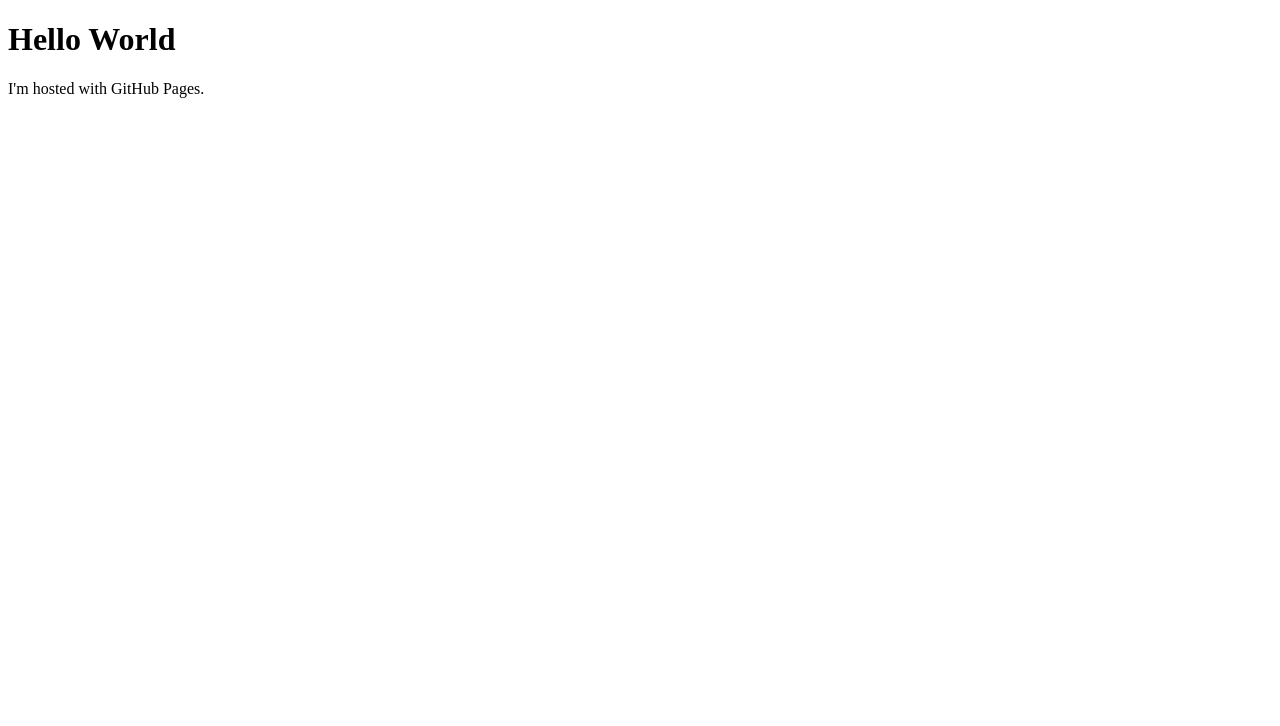
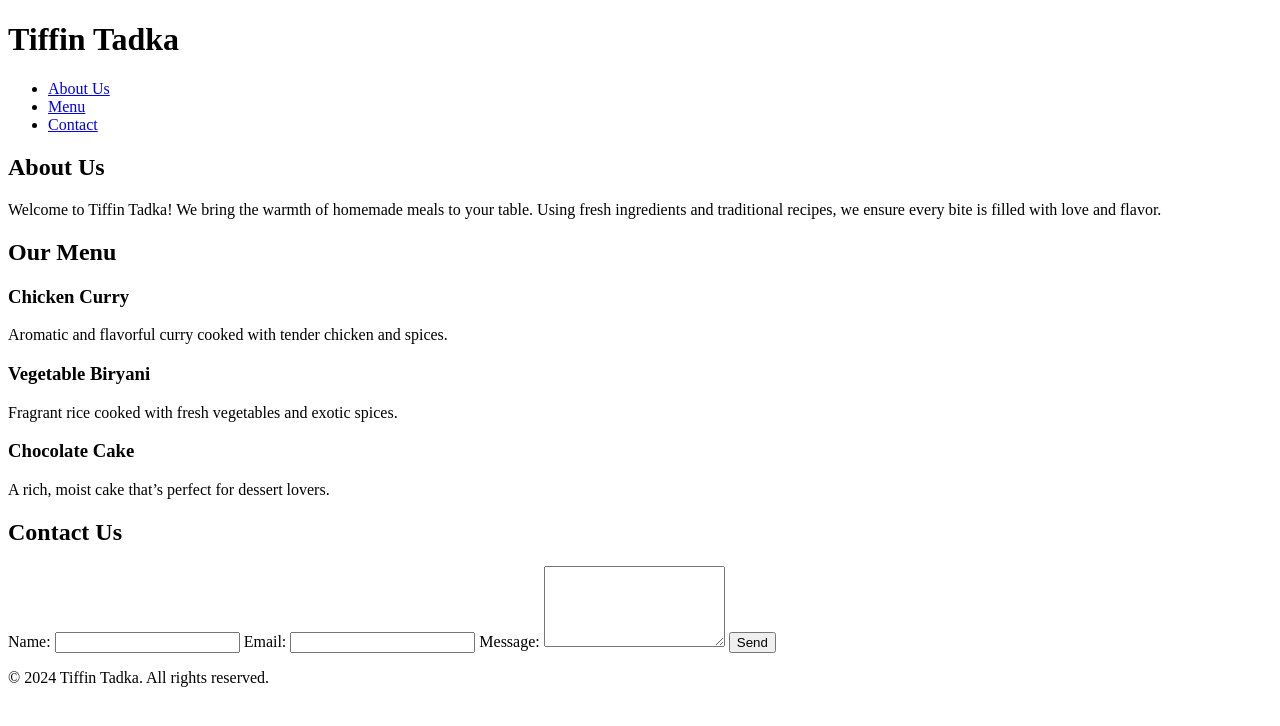
Before and after one commit to tiffintadka/tiffintadka.github.io, a plain HTML site: page index.html in a window 1280 px wide. Drawn offline with Linux system fonts and the light colour scheme.

Commit message:
Update index.html

```diff
--- a/index.html
+++ b/index.html
@@ -1,7 +1,64 @@
 <!DOCTYPE html>
-<html>
+<html lang="en">
+<head>
+    <meta charset="UTF-8">
+    <meta name="viewport" content="width=device-width, initial-scale=1.0">
+    <title>Tiffin Tadka</title>
+    <link rel="stylesheet" href="styles.css">
+</head>
 <body>
-<h1>Hello World</h1>
-<p>I'm hosted with GitHub Pages.</p>
+    <header>
+        <div class="logo">
+            <h1>Tiffin Tadka</h1>
+        </div>
+        <nav>
+            <ul>
+                <li><a href="#about">About Us</a></li>
+                <li><a href="#menu">Menu</a></li>
+                <li><a href="#contact">Contact</a></li>
+            </ul>
+        </nav>
+    </header>
+    <main>
+        <section id="about">
+            <h2>About Us</h2>
+            <p>Welcome to Tiffin Tadka! We bring the warmth of homemade meals to your table. Using fresh ingredients and traditional recipes, we ensure every bite is filled with love and flavor.</p>
+        </section>
+        <section id="menu">
+            <h2>Our Menu</h2>
+            <div class="menu-items">
+                <div class="menu-item">
+                    <h3>Chicken Curry</h3>
+                    <p>Aromatic and flavorful curry cooked with tender chicken and spices.</p>
+                </div>
+                <div class="menu-item">
+                    <h3>Vegetable Biryani</h3>
+                    <p>Fragrant rice cooked with fresh vegetables and exotic spices.</p>
+                </div>
+                <div class="menu-item">
+                    <h3>Chocolate Cake</h3>
+                    <p>A rich, moist cake that’s perfect for dessert lovers.</p>
+                </div>
+            </div>
+        </section>
+        <section id="contact">
+            <h2>Contact Us</h2>
+            <form>
+                <label for="name">Name:</label>
+                <input type="text" id="name" name="name" required>
+
+                <label for="email">Email:</label>
+                <input type="email" id="email" name="email" required>
+
+                <label for="message">Message:</label>
+                <textarea id="message" name="message" rows="5" required></textarea>
+
+                <button type="submit">Send</button>
+            </form>
+        </section>
+    </main>
+    <footer>
+        <p>&copy; 2024 Tiffin Tadka. All rights reserved.</p>
+    </footer>
 </body>
 </html>
```
